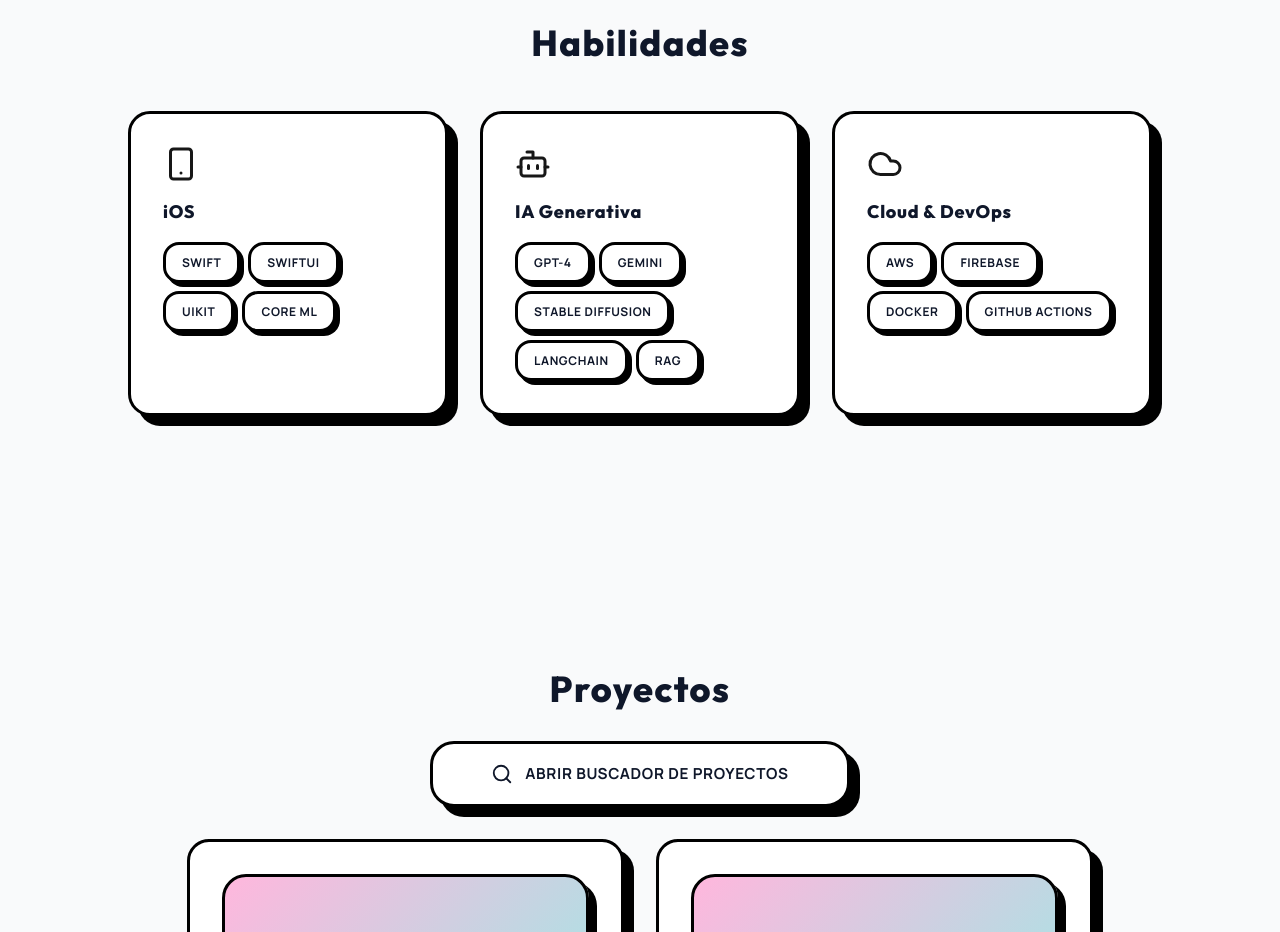
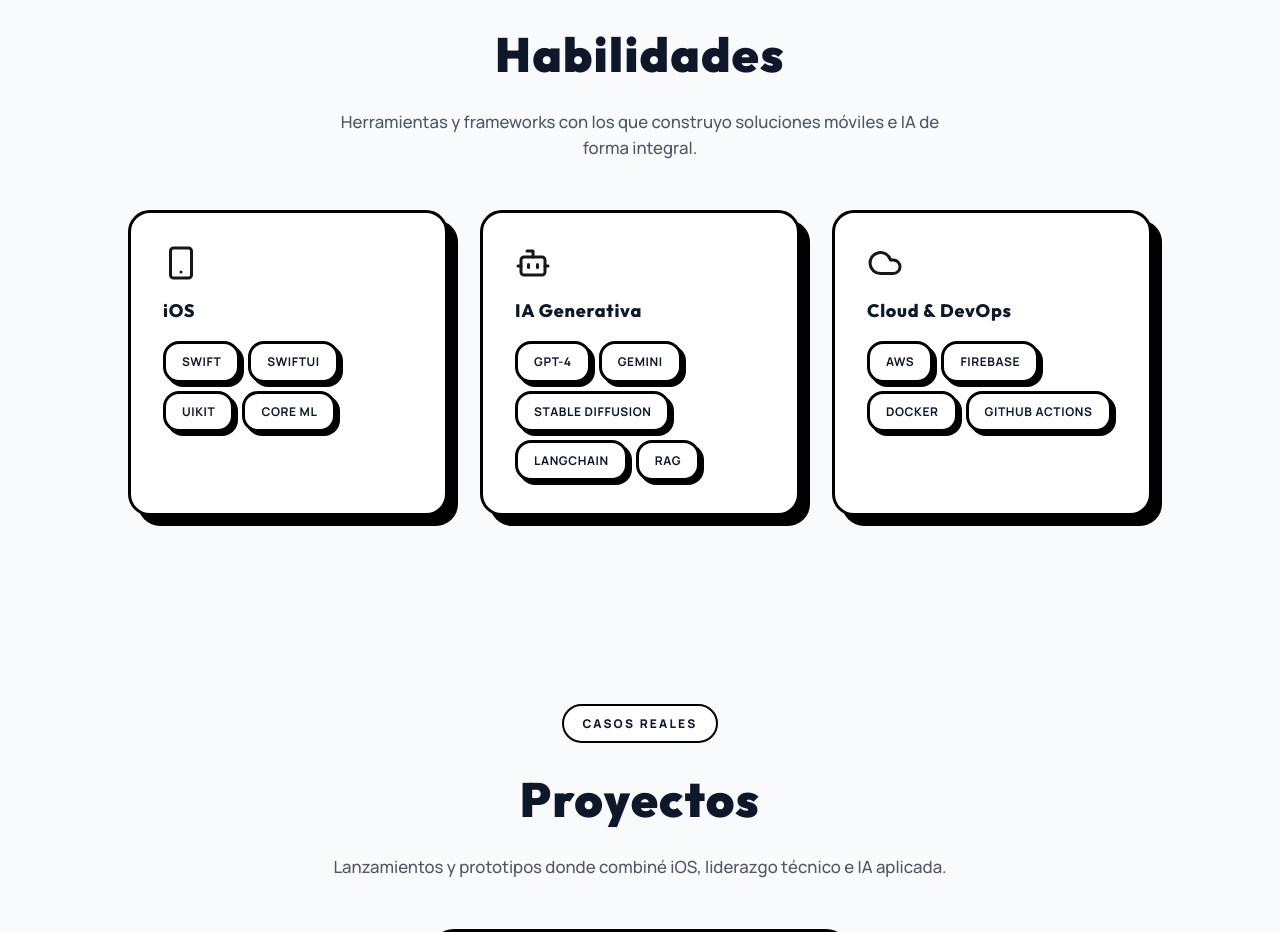
Before and after one commit to Ccontacto/PortalioPresentacion2025, a React (Vite) app: page / in a window 1280 px wide. Shown: the part 2460-3392 px from the top of the page. Built offline with nearby package versions, Linux system fonts and the light colour scheme; a web font is replaced by a local one.

Commit message:
no message

```diff
--- a/src/sections/Projects.tsx
+++ b/src/sections/Projects.tsx
@@ -31,9 +31,15 @@
 
   return (
     <section id="projects" className="page-section" aria-labelledby="projects-heading">
-      <h2 id="projects-heading" className="text-4xl font-bold mb-8 text-center">
-        {data.sections.projects.title}
-      </h2>
+      <header className="experience-header">
+        <span className="experience-header__eyebrow">Casos reales</span>
+        <h2 id="projects-heading" className="experience-header__title">
+          {data.sections.projects.title}
+        </h2>
+        <p className="experience-header__subtitle">
+          Lanzamientos y prototipos donde combiné iOS, liderazgo técnico e IA aplicada.
+        </p>
+      </header>
 
       {/* Render the new SearchBar component */}
       <SearchBar
--- a/src/sections/Skills.tsx
+++ b/src/sections/Skills.tsx
@@ -17,9 +17,15 @@
 
   return (
     <section id="skills" className="page-section" aria-labelledby="skills-heading">
-      <h2 id="skills-heading" className="text-4xl font-bold mb-12 text-center">
-        {data.sections.skills.title}
-      </h2>
+      <header className="experience-header">
+        <span className="experience-header__eyebrow">Stack principal</span>
+        <h2 id="skills-heading" className="experience-header__title">
+          {data.sections.skills.title}
+        </h2>
+        <p className="experience-header__subtitle">
+          Herramientas y frameworks con los que construyo soluciones móviles e IA de forma integral.
+        </p>
+      </header>
 
       <div className="grid grid-cols-1 md:grid-cols-3 gap-8 max-w-5xl">
         {data.sections.skills.categories.map((cat: SkillCategory) => (
```
